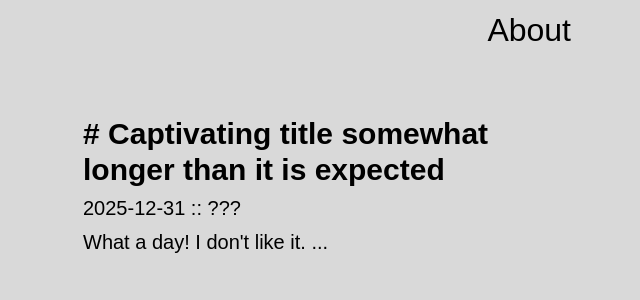
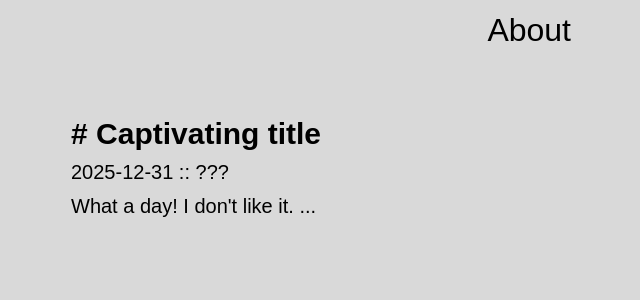
Before and after one commit to isgin01/isgin01.github.io, a Next.js app: page /posts in a window 1280 px wide. Shown: the top 300 px of the page, without its empty margins (325-965 px from the left). Built offline with nearby package versions, Linux system fonts and the light colour scheme; a web font is replaced by a local one.

Commit message:
Fix overlapping post components

```diff
--- a/app/layout.tsx
+++ b/app/layout.tsx
@@ -21,7 +21,7 @@ export default function RootLayout({
 }>) {
   return (
     <html lang="en" className={`${baseFont.variable}`}>
-      <body className="flex h-screen w-screen flex-col items-center justify-center antialiased">
+      <body className="flex min-h-screen w-screen flex-col items-center justify-center overflow-x-hidden antialiased">
         {children}
       </body>
     </html>
--- a/app/posts/page.tsx
+++ b/app/posts/page.tsx
@@ -1,19 +1,18 @@
 import Link from "next/link";
 import { getAllPosts } from "@/app/lib/api";
-import type { Post } from "../types/post";
-import truncateAtLastWord from "../lib/truncateAtLastWord";
+import type { Post } from "@/app/types/post";
+import truncateAtLastWord from "@/app/lib/truncateAtLastWord";
 
-const CHARACTERS_PER_PAGE = 1800;
 const DESCRIPTION_LEN = 150;
 
 export default function Posts() {
   const posts = getAllPosts();
 
   return (
-    <div className="min-h-screen w-full overflow-x-scroll overflow-y-hidden md:w-4/6 lg:w-3/5 xl:w-2/5">
+    <div className="mb-30 min-h-screen w-full md:w-4/6 lg:w-3/5 xl:w-2/5">
       <Header />
       {posts.map((post, idx) => (
-        <Post key={idx} data={post} />
+        <Post data={post} key={idx} />
       ))}
     </div>
   );
@@ -31,14 +30,12 @@ function Post({ data }: { data: Post }) {
   const desc = truncateAtLastWord(data.content, DESCRIPTION_LEN);
 
   return (
-    <Link href={`/posts/${data.slug}`}>
-      <div className="font-base relative mx-3 mb-5 flex max-h-20 flex-col gap-1.5 rounded-sm pl-3">
-        <p className="text-3xl font-bold">
-          # {data.title} somewhat longer than it is expected
-        </p>
-        <p className="text-xl">{data.date} :: ???</p>
-        <p className="text-xl">{desc}...</p>
-      </div>
-    </Link>
+    <div className="font-base pl- relative mx-3 mb-12 flex min-h-20 flex-col gap-1.5 rounded-sm">
+      <Link href={`/posts/${data.slug}`}>
+        <p className="text-3xl font-bold"># {data.title}</p>
+      </Link>
+      <p className="text-xl">{data.date} :: ???</p>
+      <p className="text-xl">{desc}...</p>
+    </div>
   );
 }
```
